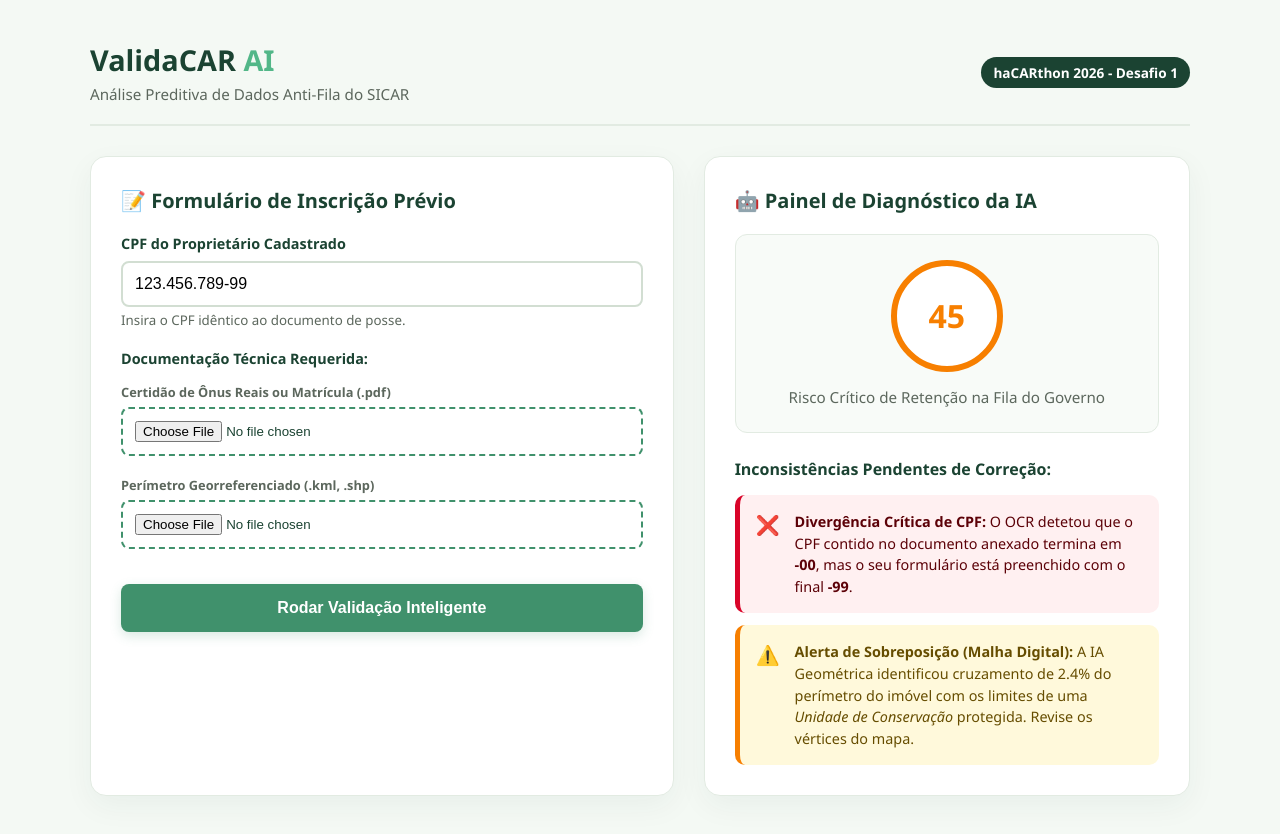
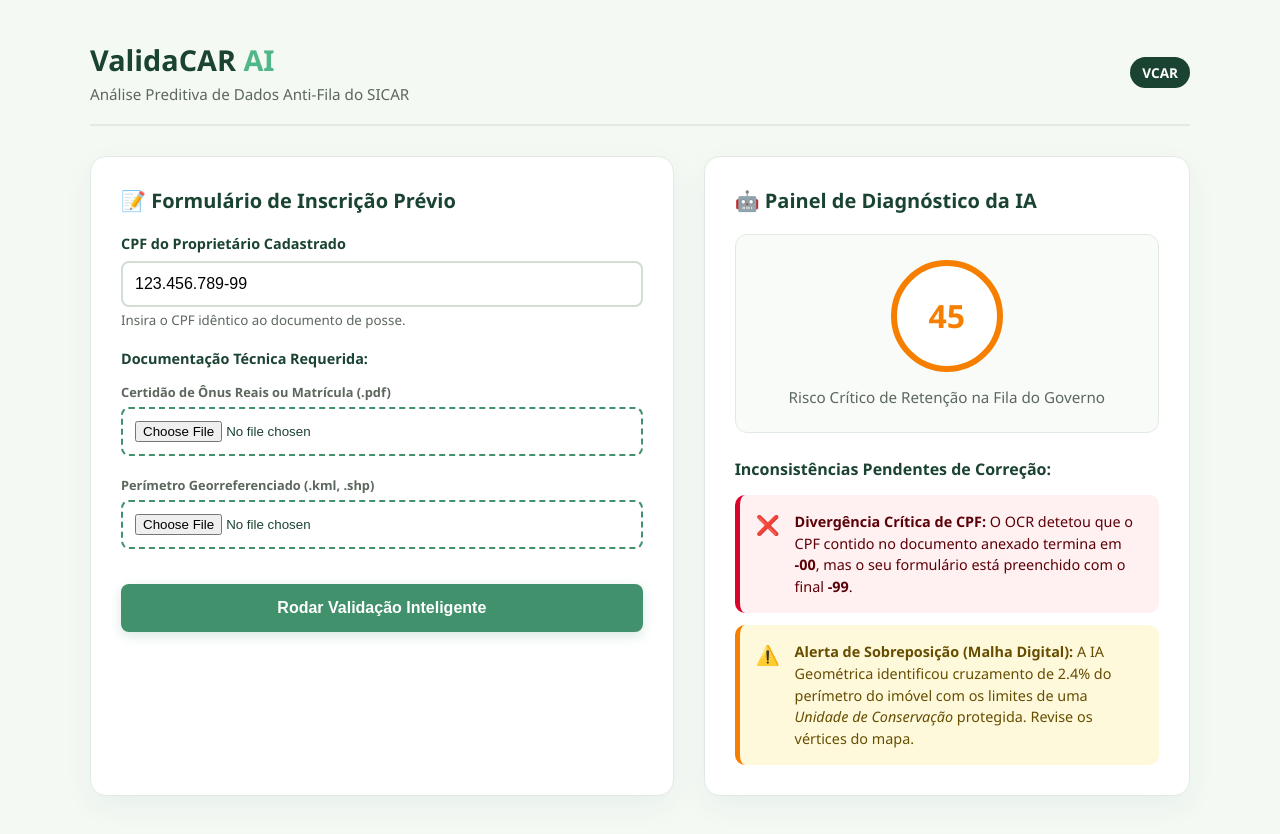
Before and after one commit to rafaelbrandaorb/ValidaCAR-AI, a plain HTML site: page index.html in a window 1280 px wide. Drawn offline with Linux system fonts and the light colour scheme.

Commit message:
Atualizar o index.html

```diff
--- a/index.html
+++ b/index.html
@@ -219,7 +219,7 @@
             <h1>ValidaCAR <span style="color: var(--accent)">AI</span></h1>
             <p style="margin: 5px 0 0 0; color: var(--text-muted); font-size: 0.95rem;">Análise Preditiva de Dados Anti-Fila do SICAR</p>
         </div>
-        <span class="badge-desafio">haCARthon 2026 - Desafio 1</span>
+        <span class="badge-desafio">VCAR</span>
     </header>
 
     <div class="dashboard">
```
